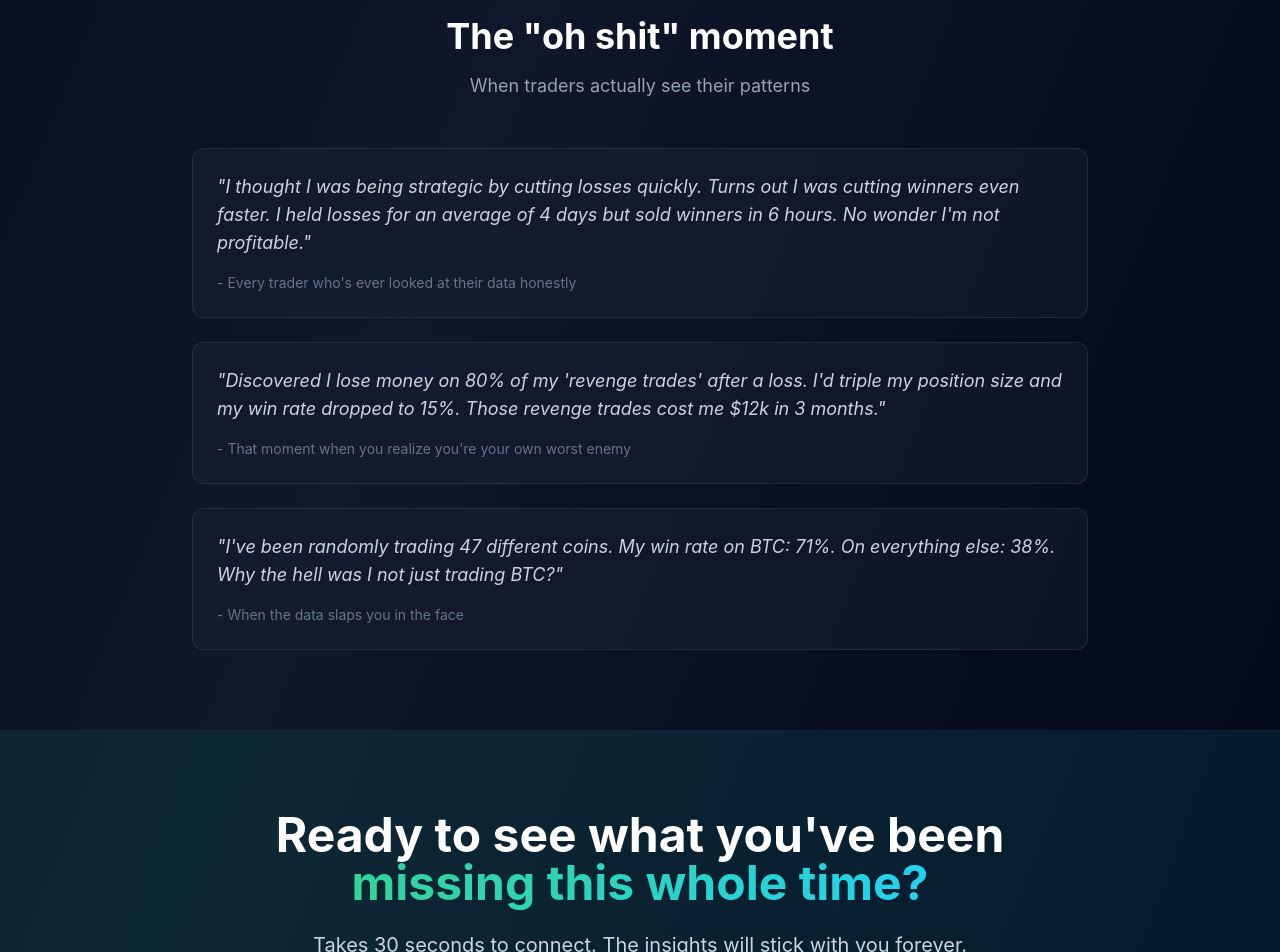
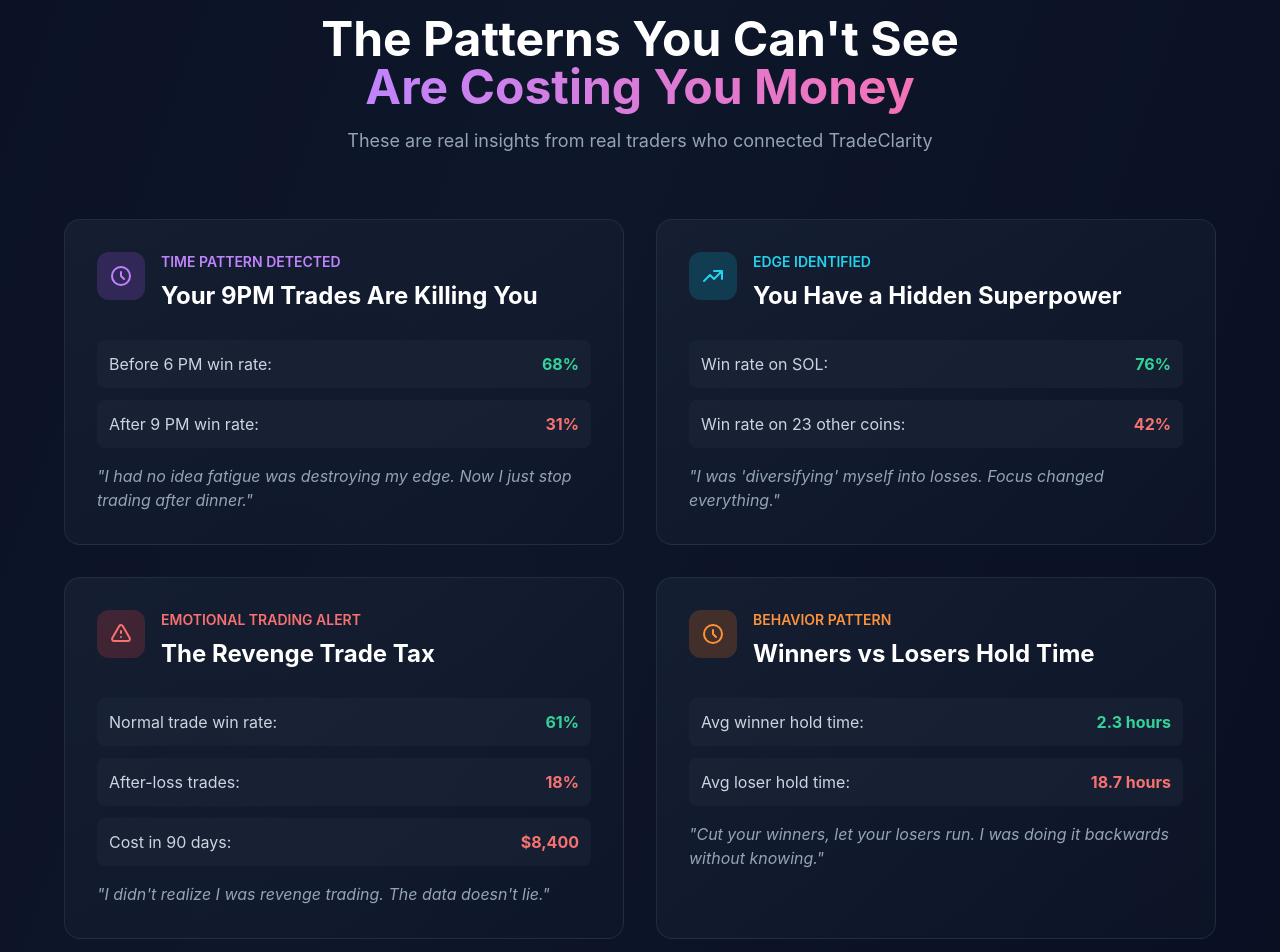
Before and after one commit to kkeelor/tradeclarity-frontend, a Next.js app: page / in a window 1280 px wide. Shown: the part 1860-2812 px from the top of the page. Built offline with nearby package versions, Linux system fonts and the light colour scheme.

Commit message:
Updated landing page bottom section

```diff
--- a/app/page.js
+++ b/app/page.js
@@ -229,45 +229,155 @@
         </div>
       </section>
 
-      {/* Social Proof / Results */}
-      <section className="py-20 px-6 border-t border-slate-800/50">
-        <div className="max-w-4xl mx-auto">
-          <div className="text-center mb-12">
-            <h2 className="text-3xl md:text-4xl font-bold mb-4">
-              The "oh shit" moment
+      {/* Real Insights Section */}
+<section className="py-20 px-6 bg-slate-900/50">
+  <div className="max-w-6xl mx-auto">
+    <div className="text-center mb-16">
+      <h2 className="text-3xl md:text-5xl font-bold mb-4">
+        The Patterns You Can't See
+        <br />
+        <span className="text-transparent bg-clip-text bg-gradient-to-r from-purple-400 to-pink-400">
+          Are Costing You Money
+        </span>
       </h2>
-            <p className="text-slate-400 text-lg">
-              When traders actually see their patterns
+      <p className="text-slate-400 text-lg max-w-2xl mx-auto">
+        These are real insights from real traders who connected TradeClarity
       </p>
     </div>
 
-          <div className="space-y-6">
-            {/* Testimonial 1 */}
-            <div className="bg-slate-800/30 border border-slate-700/50 rounded-xl p-6">
-              <p className="text-slate-300 text-lg mb-4 italic">
-                "I thought I was being strategic by cutting losses quickly. Turns out I was cutting winners even faster.
-                I held losses for an average of 4 days but sold winners in 6 hours. No wonder I'm not profitable."
+    <div className="grid md:grid-cols-2 gap-8 mb-12">
+      {/* Insight 1 - Time-based */}
+      <div className="bg-gradient-to-br from-slate-800/50 to-slate-900/50 border border-slate-700/50 rounded-2xl p-8 hover:border-purple-500/30 transition-all">
+        <div className="flex items-start gap-4 mb-4">
+          <div className="w-12 h-12 bg-purple-500/20 rounded-xl flex items-center justify-center flex-shrink-0">
+            <svg className="w-6 h-6 text-purple-400" fill="none" viewBox="0 0 24 24" stroke="currentColor">
+              <path strokeLinecap="round" strokeLinejoin="round" strokeWidth={2} d="M12 8v4l3 3m6-3a9 9 0 11-18 0 9 9 0 0118 0z" />
+            </svg>
+          </div>
+          <div>
+            <div className="text-purple-400 font-semibold text-sm mb-2">TIME PATTERN DETECTED</div>
+            <h3 className="text-2xl font-bold mb-3">Your 9PM Trades Are Killing You</h3>
+          </div>
+        </div>
+        <div className="space-y-3 text-slate-300 mb-4">
+          <div className="flex items-center justify-between bg-slate-800/50 rounded-lg p-3">
+            <span>Before 6 PM win rate:</span>
+            <span className="font-bold text-emerald-400">68%</span>
+          </div>
+          <div className="flex items-center justify-between bg-slate-800/50 rounded-lg p-3">
+            <span>After 9 PM win rate:</span>
+            <span className="font-bold text-red-400">31%</span>
+          </div>
+        </div>
+        <p className="text-slate-400 italic">
+          "I had no idea fatigue was destroying my edge. Now I just stop trading after dinner."
         </p>
-              <div className="text-sm text-slate-500">- Every trader who's ever looked at their data honestly</div>
       </div>
 
-            {/* Testimonial 2 */}
-            <div className="bg-slate-800/30 border border-slate-700/50 rounded-xl p-6">
-              <p className="text-slate-300 text-lg mb-4 italic">
-                "Discovered I lose money on 80% of my 'revenge trades' after a loss. I'd triple my position size and my win rate dropped to 15%.
-                Those revenge trades cost me $12k in 3 months."
+      {/* Insight 2 - Symbol focus */}
+      <div className="bg-gradient-to-br from-slate-800/50 to-slate-900/50 border border-slate-700/50 rounded-2xl p-8 hover:border-cyan-500/30 transition-all">
+        <div className="flex items-start gap-4 mb-4">
+          <div className="w-12 h-12 bg-cyan-500/20 rounded-xl flex items-center justify-center flex-shrink-0">
+            <svg className="w-6 h-6 text-cyan-400" fill="none" viewBox="0 0 24 24" stroke="currentColor">
+              <path strokeLinecap="round" strokeLinejoin="round" strokeWidth={2} d="M13 7h8m0 0v8m0-8l-8 8-4-4-6 6" />
+            </svg>
+          </div>
+          <div>
+            <div className="text-cyan-400 font-semibold text-sm mb-2">EDGE IDENTIFIED</div>
+            <h3 className="text-2xl font-bold mb-3">You Have a Hidden Superpower</h3>
+          </div>
+        </div>
+        <div className="space-y-3 text-slate-300 mb-4">
+          <div className="flex items-center justify-between bg-slate-800/50 rounded-lg p-3">
+            <span>Win rate on SOL:</span>
+            <span className="font-bold text-emerald-400">76%</span>
+          </div>
+          <div className="flex items-center justify-between bg-slate-800/50 rounded-lg p-3">
+            <span>Win rate on 23 other coins:</span>
+            <span className="font-bold text-red-400">42%</span>
+          </div>
+        </div>
+        <p className="text-slate-400 italic">
+          "I was 'diversifying' myself into losses. Focus changed everything."
         </p>
-              <div className="text-sm text-slate-500">- That moment when you realize you're your own worst enemy</div>
       </div>
 
-            {/* Testimonial 3 */}
-            <div className="bg-slate-800/30 border border-slate-700/50 rounded-xl p-6">
-              <p className="text-slate-300 text-lg mb-4 italic">
-                "I've been randomly trading 47 different coins. My win rate on BTC: 71%. On everything else: 38%.
-                Why the hell was I not just trading BTC?"
+      {/* Insight 3 - Psychology */}
+      <div className="bg-gradient-to-br from-slate-800/50 to-slate-900/50 border border-slate-700/50 rounded-2xl p-8 hover:border-red-500/30 transition-all">
+        <div className="flex items-start gap-4 mb-4">
+          <div className="w-12 h-12 bg-red-500/20 rounded-xl flex items-center justify-center flex-shrink-0">
+            <svg className="w-6 h-6 text-red-400" fill="none" viewBox="0 0 24 24" stroke="currentColor">
+              <path strokeLinecap="round" strokeLinejoin="round" strokeWidth={2} d="M12 9v2m0 4h.01m-6.938 4h13.856c1.54 0 2.502-1.667 1.732-3L13.732 4c-.77-1.333-2.694-1.333-3.464 0L3.34 16c-.77 1.333.192 3 1.732 3z" />
+            </svg>
+          </div>
+          <div>
+            <div className="text-red-400 font-semibold text-sm mb-2">EMOTIONAL TRADING ALERT</div>
+            <h3 className="text-2xl font-bold mb-3">The Revenge Trade Tax</h3>
+          </div>
+        </div>
+        <div className="space-y-3 text-slate-300 mb-4">
+          <div className="flex items-center justify-between bg-slate-800/50 rounded-lg p-3">
+            <span>Normal trade win rate:</span>
+            <span className="font-bold text-emerald-400">61%</span>
+          </div>
+          <div className="flex items-center justify-between bg-slate-800/50 rounded-lg p-3">
+            <span>After-loss trades:</span>
+            <span className="font-bold text-red-400">18%</span>
+          </div>
+          <div className="flex items-center justify-between bg-slate-800/50 rounded-lg p-3">
+            <span>Cost in 90 days:</span>
+            <span className="font-bold text-red-400">$8,400</span>
+          </div>
+        </div>
+        <p className="text-slate-400 italic">
+          "I didn't realize I was revenge trading. The data doesn't lie."
         </p>
-              <div className="text-sm text-slate-500">- When the data slaps you in the face</div>
       </div>
+
+      {/* Insight 4 - Position holding */}
+      <div className="bg-gradient-to-br from-slate-800/50 to-slate-900/50 border border-slate-700/50 rounded-2xl p-8 hover:border-orange-500/30 transition-all">
+        <div className="flex items-start gap-4 mb-4">
+          <div className="w-12 h-12 bg-orange-500/20 rounded-xl flex items-center justify-center flex-shrink-0">
+            <svg className="w-6 h-6 text-orange-400" fill="none" viewBox="0 0 24 24" stroke="currentColor">
+              <path strokeLinecap="round" strokeLinejoin="round" strokeWidth={2} d="M12 8v4l3 3m6-3a9 9 0 11-18 0 9 9 0 0118 0z" />
+            </svg>
+          </div>
+          <div>
+            <div className="text-orange-400 font-semibold text-sm mb-2">BEHAVIOR PATTERN</div>
+            <h3 className="text-2xl font-bold mb-3">Winners vs Losers Hold Time</h3>
+          </div>
+        </div>
+        <div className="space-y-3 text-slate-300 mb-4">
+          <div className="flex items-center justify-between bg-slate-800/50 rounded-lg p-3">
+            <span>Avg winner hold time:</span>
+            <span className="font-bold text-emerald-400">2.3 hours</span>
+          </div>
+          <div className="flex items-center justify-between bg-slate-800/50 rounded-lg p-3">
+            <span>Avg loser hold time:</span>
+            <span className="font-bold text-red-400">18.7 hours</span>
+          </div>
+        </div>
+        <p className="text-slate-400 italic">
+          "Cut your winners, let your losers run. I was doing it backwards without knowing."
+        </p>
+      </div>
+    </div>
+
+    {/* CTA */}
+    <div className="text-center">
+      <p className="text-xl text-slate-300 mb-6">
+        What patterns are hiding in <span className="text-transparent bg-clip-text bg-gradient-to-r from-emerald-400 to-cyan-400 font-bold">your</span> trades?
+      </p>
+      <button
+        onClick={() => router.push('/analyze?demo=true')}
+        className="px-8 py-4 bg-gradient-to-r from-purple-600 to-pink-600 hover:from-purple-500 hover:to-pink-500 rounded-xl font-semibold text-lg transition-all duration-300 hover:scale-105 inline-flex items-center gap-2"
+      >
+        <svg className="w-5 h-5" fill="none" viewBox="0 0 24 24" stroke="currentColor">
+          <path strokeLinecap="round" strokeLinejoin="round" strokeWidth={2} d="M15 12a3 3 0 11-6 0 3 3 0 016 0z" />
+          <path strokeLinecap="round" strokeLinejoin="round" strokeWidth={2} d="M2.458 12C3.732 7.943 7.523 5 12 5c4.478 0 8.268 2.943 9.542 7-1.274 4.057-5.064 7-9.542 7-4.477 0-8.268-2.943-9.542-7z" />
+        </svg>
+        See My Patterns Now
+      </button>
     </div>
   </div>
 </section>
```
Lines whose indentation alone changed are shown as unchanged.
